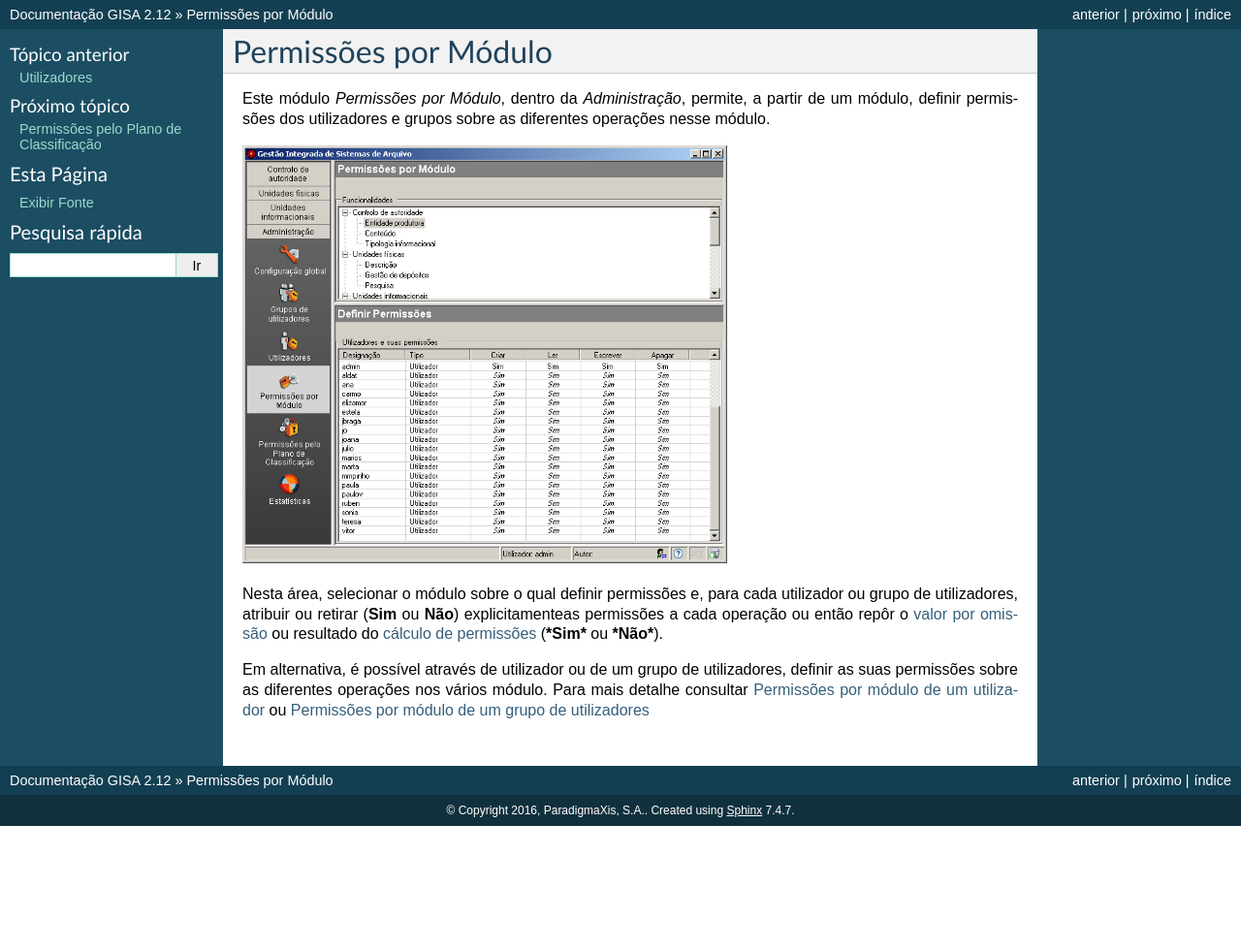
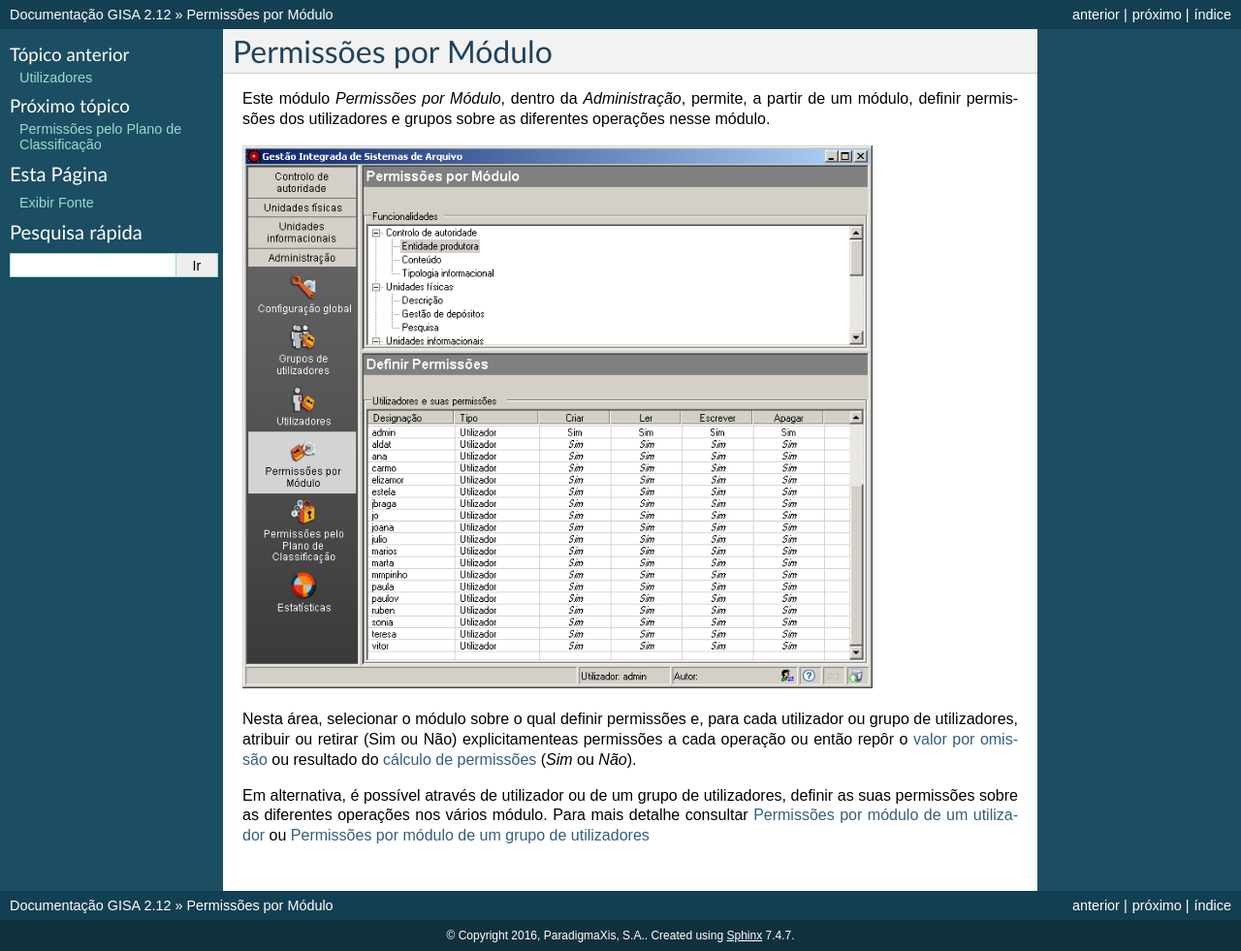
Before and after one commit to ParadigmaXis/gisa, a Sphinx documentation site: the page built from docs/permissoes_modulo.rst, in a window 1280 px wide. Shown: the whole page at 97% size. Built offline with Sphinx 7.4.7, drawn with Linux system fonts in a browser that asks for light colours; pages that are not in the unit, such as notebooks, are missing from menus; before the commit the page ends 900 px from its top, so only the background shows below that.

Commit message:
Syntax corrections

```diff
--- a/docs/permissoes_modulo.rst
+++ b/docs/permissoes_modulo.rst
@@ -8,12 +8,12 @@ sobre as diferentes operações nesse módulo.
 |image0|
 
 Nesta área, selecionar o módulo sobre o qual definir permissões e, para
-cada utilizador ou grupo de utilizadores, atribuir ou retirar (**Sim**
-ou **Não**) explicitamenteas permissões a cada operação ou então repôr o
+cada utilizador ou grupo de utilizadores, atribuir ou retirar (Sim
+ou Não) explicitamenteas permissões a cada operação ou então repôr o
 `valor por
 omissão <permissoes_omissao.html#grupos-ou-utilizadores-novos>`__ ou
 resultado do `cálculo de permissões <permissoes_calculo.html>`__
-(***Sim*** ou ***Não***).
+(*Sim* ou *Não*).
 
 Em alternativa, é possível através de utilizador ou de um grupo de
 utilizadores, definir as suas permissões sobre as diferentes operações
@@ -24,4 +24,4 @@ ou `Permissões por módulo de um grupo de
 utilizadores <grupos_utilizadores.html#permissoes-por-modulo-de-um-grupo-de-utilizadores>`__
 
 .. |image0| image:: _static/images/permissoesmodulo.png
-   :width: 500px
+   :width: 650px
```
